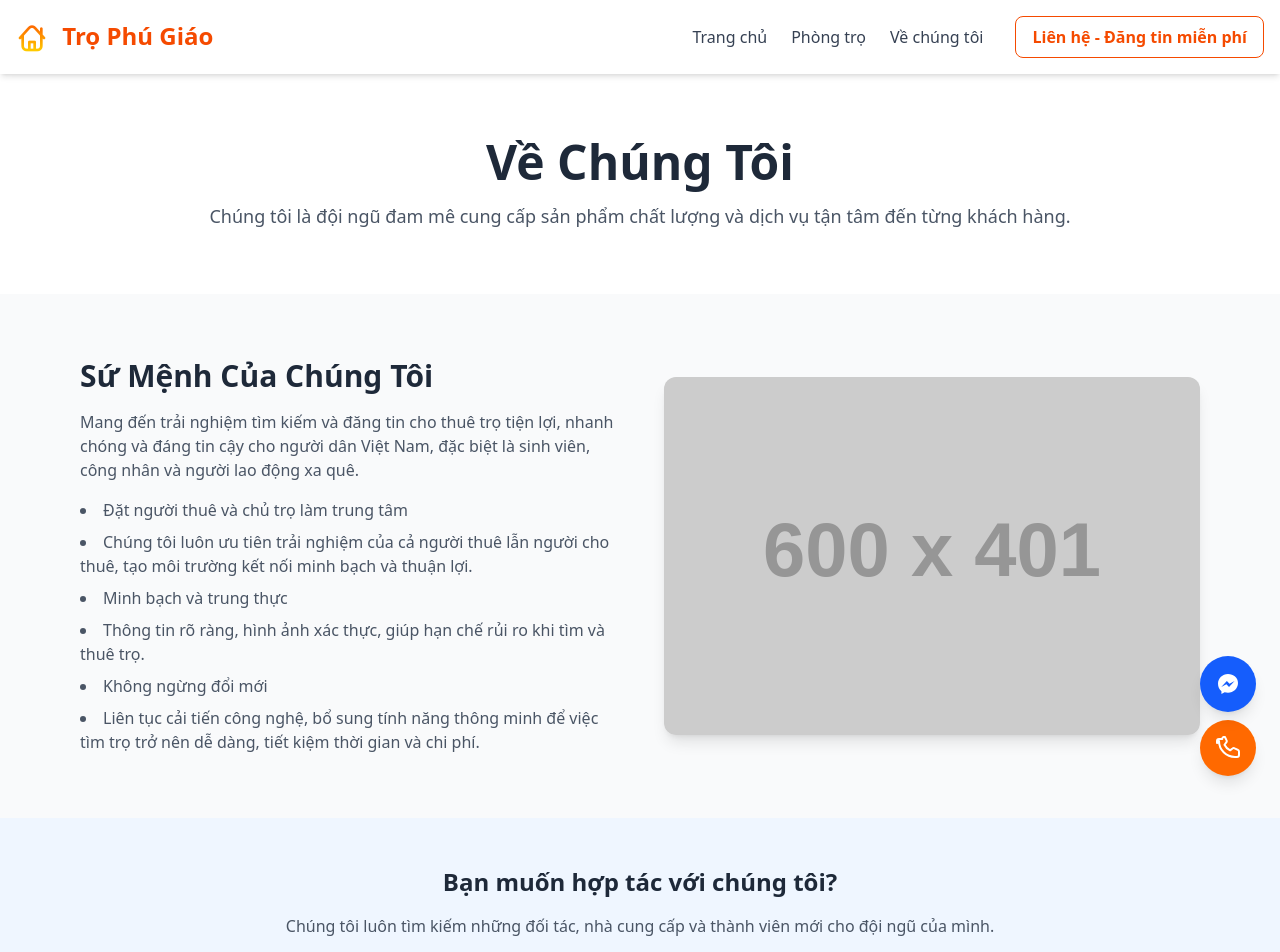
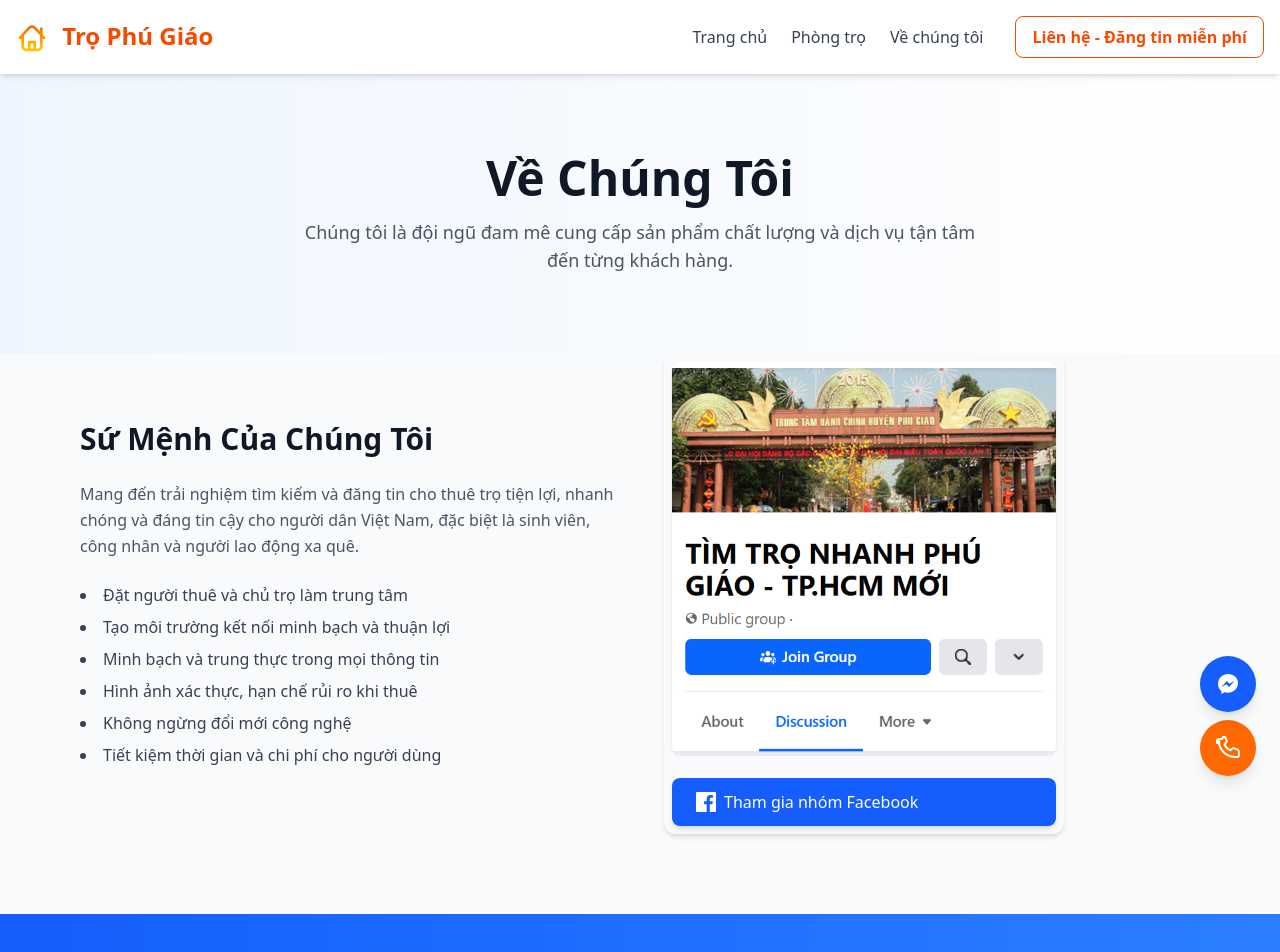
Before and after one commit to phugiao-hcm/nha-cho-thue-x1, a Nuxt app: page /about in a window 1280 px wide. Shown: the top 952 px of the page. Built offline with nearby package versions, Linux system fonts and the light colour scheme.

Commit message:
Handle About

```diff
--- a/app/components/Footer.vue
+++ b/app/components/Footer.vue
@@ -21,7 +21,7 @@
                 <h3 class="font-semibold mb-3">Liên kết nhanh</h3>
                 <ul class="space-y-2 text-sm text-gray-300">
                     <li>
-                        <NuxtLink to="/projects" class="hover:text-blue-400">
+                        <NuxtLink to="/posts" class="hover:text-blue-400">
                             Phòng trọ
                         </NuxtLink>
                     </li>
@@ -38,7 +38,7 @@
                 <h3 class="font-semibold mb-3">Kết nối với chúng tôi</h3>
                 <div class="flex space-x-4">
                     <a
-                        href="https://www.facebook.com/ffer.tosu/"
+                        href="https://www.facebook.com/groups/1513290416777599"
                         class="hover:text-blue-400 flex items-center space-x-1"
                     >
                         <i class="i-lucide-facebook" /> <span>Facebook</span>
--- a/app/pages/about.vue
+++ b/app/pages/about.vue
@@ -1,12 +1,12 @@
 <template>
     <div class="bg-gray-50 text-gray-800">
         <!-- Hero Section -->
-        <section class="bg-white py-16">
+        <section class="bg-gradient-to-r from-blue-50 to-white py-20">
             <div class="max-w-6xl mx-auto px-4 text-center">
-                <h1 class="text-4xl md:text-5xl font-bold mb-4">
+                <h1 class="text-4xl md:text-5xl font-bold mb-4 text-gray-900">
                     Về Chúng Tôi
                 </h1>
-                <p class="text-lg text-gray-600">
+                <p class="text-lg text-gray-600 max-w-2xl mx-auto">
                     Chúng tôi là đội ngũ đam mê cung cấp sản phẩm chất lượng và
                     dịch vụ tận tâm đến từng khách hàng.
                 </p>
@@ -14,70 +14,80 @@
         </section>
 
         <!-- Mission Section -->
-        <section class="py-16">
+        <section class="pb-20">
             <div
                 class="max-w-6xl mx-auto px-4 grid md:grid-cols-2 gap-12 items-center"
             >
+                <!-- Left content -->
                 <div>
-                    <h2 class="text-3xl font-bold mb-4">
+                    <h2 class="text-3xl font-bold mb-6 text-gray-900">
                         Sứ Mệnh Của Chúng Tôi
                     </h2>
-                    <p class="text-gray-600 mb-4">
+                    <p class="text-gray-600 mb-6 leading-relaxed">
                         Mang đến trải nghiệm tìm kiếm và đăng tin cho thuê trọ
                         tiện lợi, nhanh chóng và đáng tin cậy cho người dân Việt
                         Nam, đặc biệt là sinh viên, công nhân và người lao động
                         xa quê.
                     </p>
-                    <ul class="list-disc list-inside text-gray-600 space-y-2">
+                    <ul class="list-disc list-inside text-gray-700 space-y-2">
                         <li>Đặt người thuê và chủ trọ làm trung tâm</li>
-                        <li>
-                            Chúng tôi luôn ưu tiên trải nghiệm của cả người thuê
-                            lẫn người cho thuê, tạo môi trường kết nối minh bạch
-                            và thuận lợi.
-                        </li>
-                        <li>Minh bạch và trung thực</li>
-                        <li>
-                            Thông tin rõ ràng, hình ảnh xác thực, giúp hạn chế
-                            rủi ro khi tìm và thuê trọ.
-                        </li>
-                        <li>Không ngừng đổi mới</li>
-                        <li>
-                            Liên tục cải tiến công nghệ, bổ sung tính năng thông
-                            minh để việc tìm trọ trở nên dễ dàng, tiết kiệm thời
-                            gian và chi phí.
-                        </li>
+                        <li>Tạo môi trường kết nối minh bạch và thuận lợi</li>
+                        <li>Minh bạch và trung thực trong mọi thông tin</li>
+                        <li>Hình ảnh xác thực, hạn chế rủi ro khi thuê</li>
+                        <li>Không ngừng đổi mới công nghệ</li>
+                        <li>Tiết kiệm thời gian và chi phí cho người dùng</li>
                     </ul>
                 </div>
-                <div>
+
+                <!-- Right content -->
+                <div class="rounded-xl shadow-md p-2 items-center max-w-100">
                     <img
-                        src="https://placehold.co/600x401"
-                        alt="Team"
-                        class="rounded-xl shadow-lg"
+                        src="/images/facebook-bg.png"
+                        alt="Facebook Group"
+                        class="rounded-lg shadow mb-6"
                     />
+                    <a
+                        href="https://www.facebook.com/groups/1513290416777599"
+                        target="_blank"
+                        rel="noopener noreferrer"
+                        class="flex items-center space-x-2 bg-blue-600 hover:bg-blue-700 text-white font-medium py-3 px-6 rounded-lg shadow-md transition duration-200"
+                    >
+                        <!-- Facebook Icon -->
+                        <svg
+                            xmlns="http://www.w3.org/2000/svg"
+                            fill="currentColor"
+                            viewBox="0 0 24 24"
+                            class="w-5 h-5"
+                        >
+                            <path
+                                d="M22.675 0h-21.35C.6 0 0 .6 0 1.337v21.326C0 23.4.6 24 1.325 24h11.495v-9.294H9.691v-3.622h3.129V8.413c0-3.1 1.894-4.788 4.66-4.788 1.325 0 2.464.099 2.797.143v3.24h-1.92c-1.507 0-1.8.717-1.8 1.767v2.317h3.6l-.468 3.622h-3.132V24h6.145C23.4 24 24 23.4 24 22.663V1.337C24 .6 23.4 0 22.675 0"
+                            />
+                        </svg>
+                        <span>Tham gia nhóm Facebook</span>
+                    </a>
                 </div>
             </div>
         </section>
 
         <!-- Footer CTA -->
-        <section class="bg-blue-50 py-12">
+        <section
+            class="bg-gradient-to-r from-blue-600 to-blue-500 py-16 text-white"
+        >
             <div class="max-w-3xl mx-auto text-center">
-                <h2 class="text-2xl font-bold mb-4">
+                <h2 class="text-2xl md:text-3xl font-bold mb-4">
                     Bạn muốn hợp tác với chúng tôi?
                 </h2>
-                <p class="text-gray-600 mb-6">
+                <p class="text-blue-100 mb-6">
                     Chúng tôi luôn tìm kiếm những đối tác, nhà cung cấp và thành
                     viên mới cho đội ngũ của mình.
                 </p>
                 <a
                     href="tel:0937704598"
-                    class="inline-block bg-blue-600 text-white px-6 py-3 rounded-lg hover:bg-blue-700 transition"
-                    >Liên hệ ngay: 0937 704 598</a
+                    class="inline-block bg-white text-blue-600 px-8 py-3 rounded-lg font-semibold shadow hover:bg-gray-100 transition"
                 >
+                    📞 Liên hệ ngay: 0937 704 598
+                </a>
             </div>
         </section>
     </div>
 </template>
-
-<script setup>
-// Không cần script cho trang tĩnh này
-</script>
```
Also changed, not shown: public/images/facebook-bg.png (added).
